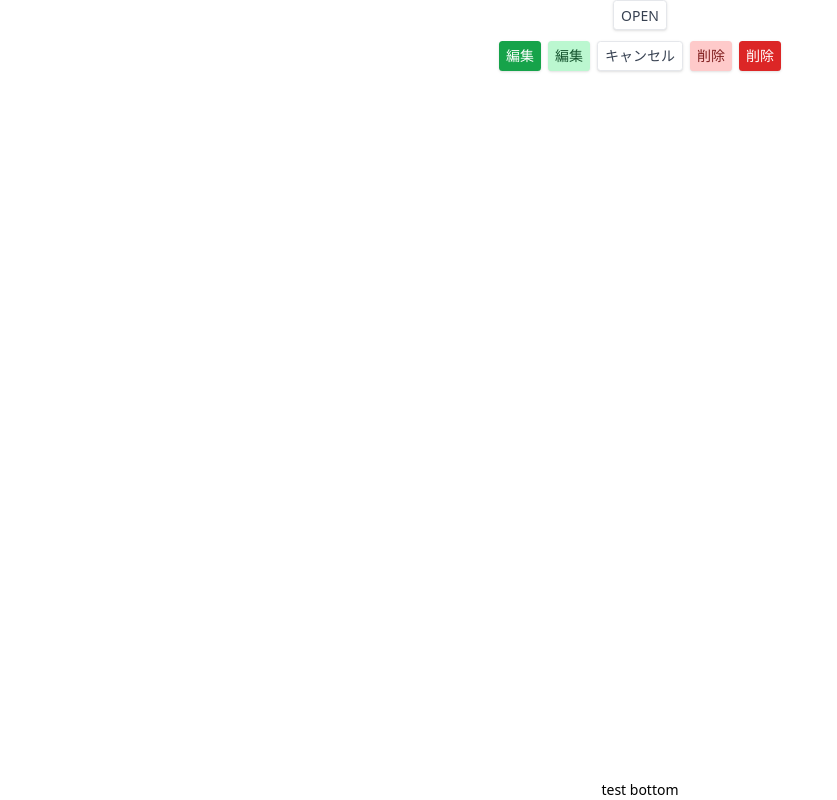
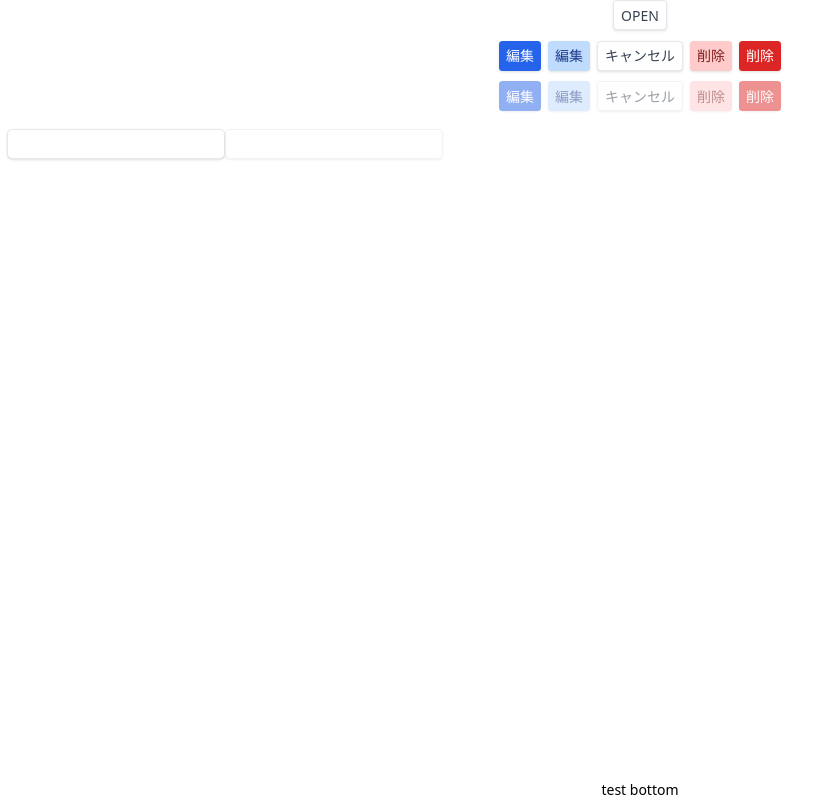
Before and after one commit to kbtaniguchi/vue3-sandbox, a Vue app: page / in a window 1280 px wide. Shown: the whole page, without its empty margins (0-837 px from the left). Built offline with nearby package versions, Linux system fonts and the light colour scheme.

Commit message:
add input component

```diff
--- a/src/App.vue
+++ b/src/App.vue
@@ -6,6 +6,7 @@ import SBCenter from '@/components/layouts/SBCenter.vue'
 import SBDialog from '@/components/units/SBModalDialog.vue'
 import { ref } from 'vue'
 import SBBox from '@/components/layouts/SBBox.vue'
+import SBInputText from '@/components/parts/SBInputText.vue'
 
 const test = () => {
   console.log('hi! test!!!')
@@ -18,6 +19,8 @@ const openDialog = () => {
 const closeDialog = () => {
   return (visible.value = false)
 }
+
+const inputValue = ref('')
 </script>
 
 <template>
@@ -32,15 +35,31 @@ const closeDialog = () => {
       <SBButton mood="weakNegative" @click="test">削除</SBButton>
       <SBButton mood="negative" @click="test">削除</SBButton>
     </SBCluster>
-    <SBBox class="relative">
+    <SBCluster>
+      <SBButton disabled mood="positive" @click="test">編集</SBButton>
+      <SBButton disabled mood="weakPositive" @click="test">編集</SBButton>
+      <SBButton disabled @click="test">キャンセル</SBButton>
+      <SBButton disabled mood="weakNegative" @click="test">削除</SBButton>
+      <SBButton disabled mood="negative" @click="test">削除</SBButton>
+    </SBCluster>
+    <SBBox>
+      <SBInputText v-model="inputValue" />
+      <SBInputText disabled v-model="inputValue" />
+      <p>{{ inputValue }}</p>
+    </SBBox>
+    <template #bottom>
+      <SBCenter and-text>
+        <p>test bottom</p>
+      </SBCenter>
+    </template>
     <SBDialog :is-visible="visible" large @close="closeDialog">
       <template #title>テストダイアログ</template>
       <template #description>これはテストのダイアログです</template>
       <template #content>
         <SBBox class="max-h-[60vh] overflow-auto">
           Lorem ipsum dolor sit amet, consectetur adipiscing elit, sed do
-            eiusmod tempor incididunt ut labore et dolore magna aliqua. Ut enim
-            ad minim veniam, quis nostrud exercitation ullamco laboris nisi ut
+          eiusmod tempor incididunt ut labore et dolore magna aliqua. Ut enim ad
+          minim veniam, quis nostrud exercitation ullamco laboris nisi ut
           aliquip ex ea commodo consequat. Duis aute irure dolor in
           reprehenderit in voluptate velit esse cillum dolore eu fugiat nulla
           pariatur. Excepteur sint occaecat cupidatat non proident, sunt in
@@ -85,11 +104,5 @@ const closeDialog = () => {
         </SBBox>
       </template>
     </SBDialog>
-    </SBBox>
-    <template #bottom>
-      <SBCenter and-text>
-        <p>test bottom</p>
-      </SBCenter>
-    </template>
   </SBStack>
 </template>
--- a/src/components/parts/SBButton.vue
+++ b/src/components/parts/SBButton.vue
@@ -2,22 +2,25 @@
 withDefaults(
   defineProps<{
     mood?: 'positive' | 'weakPositive' | 'neutral' | 'weakNegative' | 'negative'
+    disabled?: boolean
   }>(),
   {
     mood: 'neutral',
+    disabled: false,
   }
 )
 </script>
 
 <template>
   <button
-    class="transform break-words rounded px-2 py-1 shadow transition-colors duration-200 focus:outline-none focus:ring focus:ring-opacity-80 disabled:cursor-not-allowed disabled:opacity-25"
+    class="transform break-words rounded px-2 py-1 shadow transition-colors duration-200 focus:outline-none focus:ring focus:ring-opacity-80 disabled:cursor-not-allowed disabled:opacity-50"
+    :disabled="disabled"
     :class="
       {
         positive:
-          'bg-green-600 text-white focus:ring-green-300 enabled:hover:bg-green-500',
+          'bg-blue-600 text-white focus:ring-blue-300 enabled:hover:bg-blue-500',
         weakPositive:
-          'bg-green-200 text-green-900 focus:ring-green-300 enabled:hover:bg-green-300',
+          'bg-blue-200 text-blue-900 focus:ring-blue-300 enabled:hover:bg-blue-300',
         neutral:
           'border border-gray-200 bg-white text-gray-700 focus:ring-gray-200 enabled:hover:bg-gray-100',
         weakNegative:
--- /dev/null
+++ b/src/components/parts/SBInputText.vue
@@ -0,0 +1,28 @@
+<script setup lang="ts">
+withDefaults(
+  defineProps<{
+    modelValue: string
+    disabled?: boolean
+  }>(),
+  {
+    modelValue: '',
+    disabled: false,
+  }
+)
+
+const emit = defineEmits<{
+  (e: 'update:modelValue', value: string): void
+}>()
+</script>
+
+<template>
+  <input
+    type="text"
+    class="rounded-md border border-gray-200 bg-white px-2 py-1 text-gray-700 shadow focus:border-blue-200 focus:outline-none focus:ring focus:ring-opacity-80 disabled:cursor-not-allowed disabled:opacity-50"
+    :value="modelValue"
+    :disabled="disabled"
+    @input="emit('update:modelValue', $event.target.value)"
+  />
+</template>
+
+<style module></style>
--- a/src/components/units/SBModalDialog.vue
+++ b/src/components/units/SBModalDialog.vue
@@ -25,14 +25,10 @@ withDefaults(
 const emit = defineEmits<{
   (e: 'close'): void
 }>()
-
-const fireCloseEvent = () => {
-  emit('close')
-}
 </script>
 
 <template>
-  <Dialog :open="isVisible" @close="fireCloseEvent">
+  <Dialog :open="isVisible" @close="emit('close')">
     <div class="fixed inset-0 bg-black/30" aria-hidden="true" />
     <SBImposter
       fixed
@@ -53,7 +49,7 @@ const fireCloseEvent = () => {
           <slot name="content" />
           <slot name="control">
             <SBCenter>
-              <SBButton @click="fireCloseEvent">OK</SBButton>
+              <SBButton @click="emit('close')">OK</SBButton>
             </SBCenter>
           </slot>
         </SBStack>
```
Lines whose indentation alone changed are shown as unchanged.
